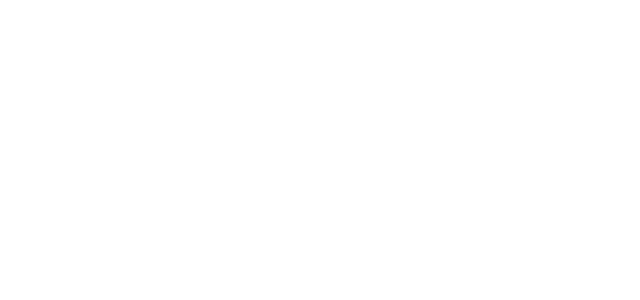
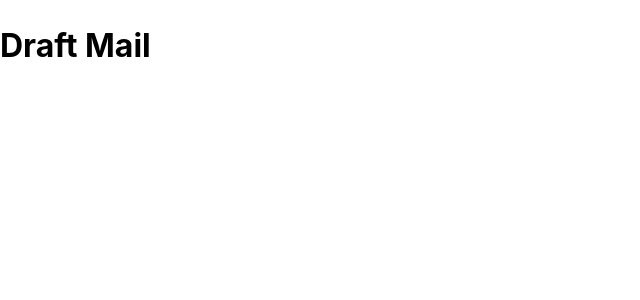
Before and after one commit to CU-Hyperloop/HyperMail, a React (Vite) app in the folder frontend/: page /draft in a window 1280 px wide. Before the commit this address had no page. Shown: the top 300 px of the page, without its empty margins (0-640 px from the left). Built offline with nearby package versions, Linux system fonts and the light colour scheme.

Commit message:
adding submit button functionality

```diff
--- a/frontend/src/App.tsx
+++ b/frontend/src/App.tsx
@@ -5,6 +5,7 @@ import {BrowserRouter as Router, Route, Routes,  } from 'react-router';
 
 import Home from './pages/Home';
 import EmailGenerator from './pages/EmailGenerator';
+import DraftMail from './pages/DraftMail';
 
 export default function App() {
   return (
@@ -14,9 +15,9 @@ export default function App() {
       <Routes>
         <Route path="/" element={<Home/>}/>
         <Route path="/generate" element={<EmailGenerator/>}/>
+        <Route path="/draft" element={<DraftMail/>}/>
       </Routes>
     </Router>
-
   </MantineProvider>
 
 );
--- a/frontend/src/components/Form.tsx
+++ b/frontend/src/components/Form.tsx
@@ -1,12 +1,20 @@
 import { useState } from 'react';
 import { Button, Code, Text, TextInput, Textarea, Autocomplete } from '@mantine/core';
 import { hasLength, isEmail, useForm } from '@mantine/form';
-import { Autocomplete as GoogleAutocomplete } from '@react-google-maps/api';
 
-
-
+import { useNavigate } from 'react-router';
 
 export default function Form() {
+
+    const navigate = useNavigate();
+
+    const handleSubmit = (values: any) => {
+        console.log(values);
+
+        // call api here
+
+        navigate('/draft');
+    }
 
     const form = useForm({
         mode: 'controlled',
@@ -28,7 +36,7 @@ export default function Form() {
             <Autocomplete {...form.getInputProps('vibe')} data = {emailVibes} mt="md" label="Email Vibe" placeholder="Vibe" />
             <Textarea {...form.getInputProps('details')} mt="md" label="Customize" placeholder="Customize your email..." />
 
-            <Button type="submit" mt="md">
+            <Button type="submit" mt="md" onClick={handleSubmit}>
                 Submit
             </Button>
 
--- /dev/null
+++ b/frontend/src/pages/DraftMail.tsx
@@ -0,0 +1,7 @@
+export default function DraftMail() {
+    return (
+        <div className='draft-mail-container'>
+            <h1>Draft Mail</h1>
+        </div>
+    )
+}
--- a/frontend/src/pages/EmailGenerator.tsx
+++ b/frontend/src/pages/EmailGenerator.tsx
@@ -1,9 +1,11 @@
 import { Container, Title } from '@mantine/core';
 import Form from '../components/Form';
 import { useState, useEffect } from 'react';
+import { useNavigate } from 'react-router';
 import '../styles/EmailGenerator.css';
 
 export default function EmailGenerator() {
+
   const [ghosts, setGhosts] = useState([
     // Left side ghosts
     { id: 'blinky', x: 5, y: 20, color: '#FF0000', direction: 1, speed: 0.6 },
@@ -12,6 +14,8 @@ export default function EmailGenerator() {
     { id: 'inky', x: 95, y: 30, color: '#00FFFF', direction: 1, speed: 0.5 },
     { id: 'clyde', x: 95, y: 70, color: '#FFB852', direction: -1, speed: 0.3 }
   ]);
+
+  const navigate = useNavigate();
 
   // Animate ghosts vertically
   useEffect(() => {
```
